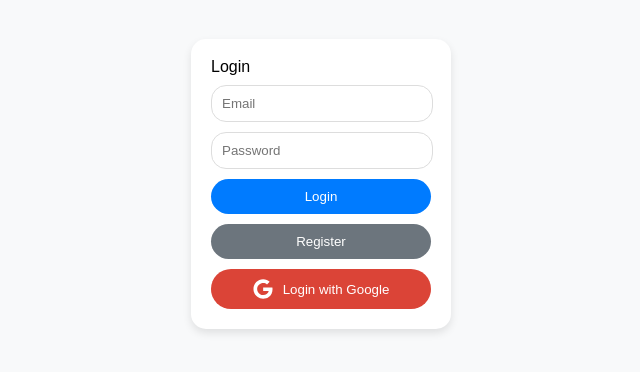
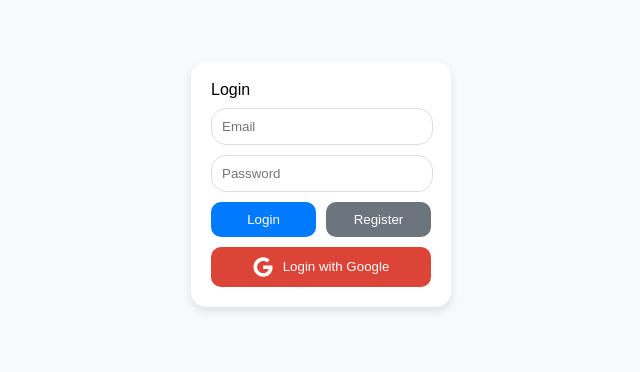
Before and after one commit to Radoman-ra/ecom_frontend, a Vue app: page /login in a window 1280 px wide. Shown: the part 216-588 px from the top of the page, without its empty margins (319-959 px from the left). Built offline with nearby package versions, Linux system fonts and the light colour scheme; no server answers.

Commit message:
Refactor login page styling and add Google oAuth button

```diff
--- a/src/pages/LoginPage.vue
+++ b/src/pages/LoginPage.vue
@@ -21,9 +21,10 @@
         :class="{ 'input-error': passwordError }"
       />
       <div v-if="passwordError" class="error-message">{{ passwordError }}</div>
-
-      <button type="submit" class="btn btn-login" :disabled="isSubmitting">Login</button>
-      <button type="button" class="btn btn-register" @click="goToRegister">Register</button>
+      <div class="reg-and-log-but">
+        <button type="submit" class="btn btn-login" :disabled="isSubmitting">Login</button>
+        <button type="button" class="btn btn-register" @click="goToRegister">Register</button>
+      </div>
 
       <button type="button" class="btn btn-google" @click="loginWithGoogle">
         <svg
@@ -57,6 +58,7 @@ import { defineComponent, ref } from 'vue'
 import axios from 'axios'
 import { useRouter } from 'vue-router'
 import Cookies from 'js-cookie'
+const apiUrl = import.meta.env.VITE_BACKEND_URL
 
 export default defineComponent({
   setup() {
@@ -96,13 +98,10 @@ export default defineComponent({
 
       isSubmitting.value = true
       try {
-        const response = await axios.post(
-          'https://ecombackend-production-7935.up.railway.app/api/auth/login',
-          {
-            email: email.value,
-            password: password.value
-          }
-        )
+        const response = await axios.post(`${apiUrl}/api/auth/login`, {
+          email: email.value,
+          password: password.value
+        })
 
         const { access_token, refresh_token } = response.data
 
@@ -130,8 +129,7 @@ export default defineComponent({
     }
 
     const loginWithGoogle = async () => {
-      window.location.href =
-        'https://ecombackend-production-7935.up.railway.app/api/auth/login/google'
+      window.location.href = `${apiUrl}/api/auth/login/google`
     }
 
     const goToRegister = () => {
@@ -154,6 +152,16 @@ export default defineComponent({
 </script>
 
 <style scoped>
+.reg-and-log-but {
+  display: flex;
+  justify-content: space-between;
+  gap: 10px;
+}
+
+.reg-and-log-but button {
+  flex: 1;
+}
+
 .btn-google {
   background-color: #db4437;
   color: white;
@@ -206,7 +214,7 @@ export default defineComponent({
 .btn {
   padding: 10px 20px;
   border: none;
-  border-radius: 20px;
+  border-radius: 10px;
   cursor: pointer;
   transition: background-color 0.3s;
 }
```
